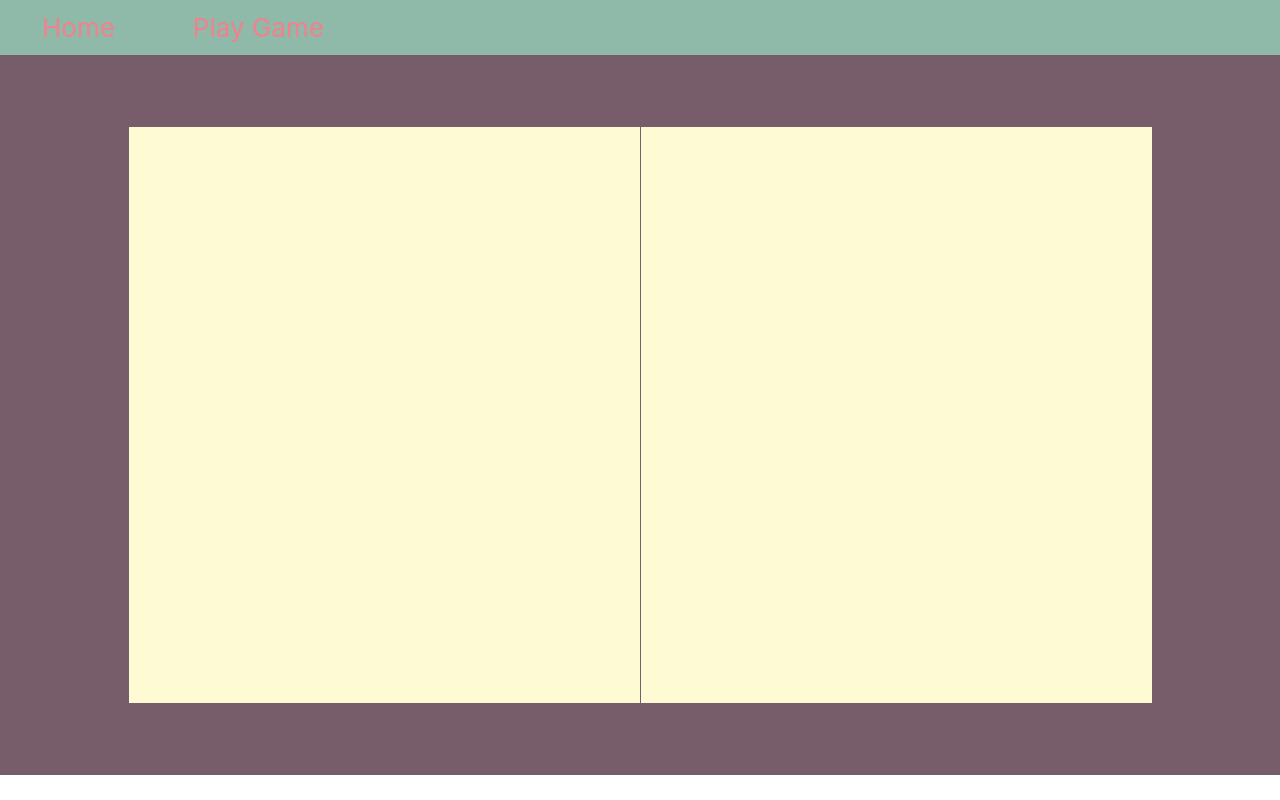
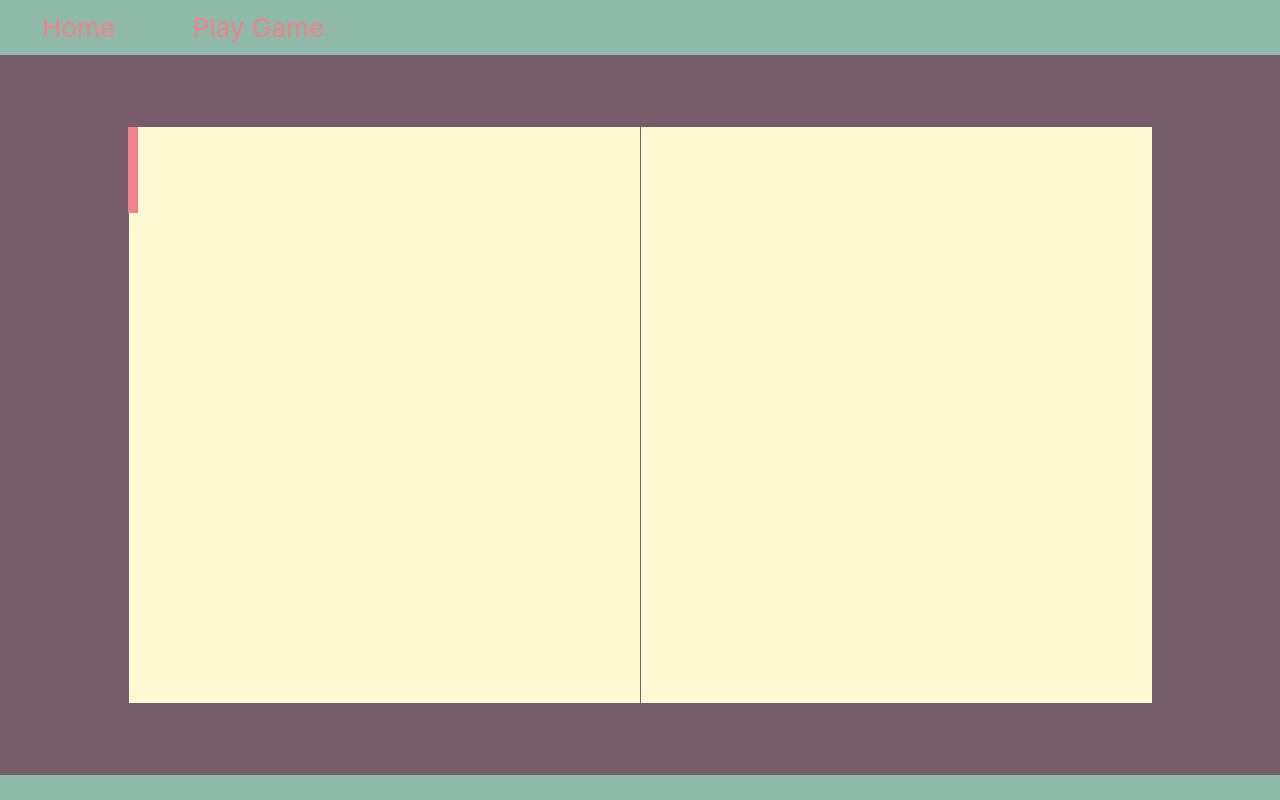
Before and after one commit to AndersonUniversity/Pong-in-React.js, a React (Create React App) app in the folder frontend/: page /game in a window 1280 px wide. Built offline with nearby package versions, Linux system fonts and the light colour scheme.

Commit message:
there is one paddle

```diff
--- a/frontend/src/App.css
+++ b/frontend/src/App.css
@@ -1,4 +1,5 @@
 .App {
   text-align: center;
   height: 100vh;
+  background-color: #8fb9a8;
 }
--- a/frontend/src/components/GameArea.js
+++ b/frontend/src/components/GameArea.js
@@ -4,11 +4,18 @@
 // standard react components
 import React from 'react';
 
+// import paddles
+import Paddle from './Paddle';
+
 // style for this page
 import './GameArea.css';
 
 const GameArea = () => {
-  return <div className="GameArea"></div>;
+  return (
+    <div className="GameArea">
+      <Paddle />
+    </div>
+  );
 };
 
 export default GameArea;
--- /dev/null
+++ b/frontend/src/components/Paddle.css
@@ -0,0 +1,6 @@
+.Paddle {
+  background-color: #f1828d;
+  height: 15%;
+  width: 1%;
+  position: absolute;
+}
--- /dev/null
+++ b/frontend/src/components/Paddle.js
@@ -0,0 +1,14 @@
+// src/components/Paddle.js
+// the Game area for Pong
+
+// standard react components
+import React from 'react';
+
+// style for this page
+import './Paddle.css';
+
+const Paddle = () => {
+  return <div className="Paddle"></div>;
+};
+
+export default Paddle;
```
